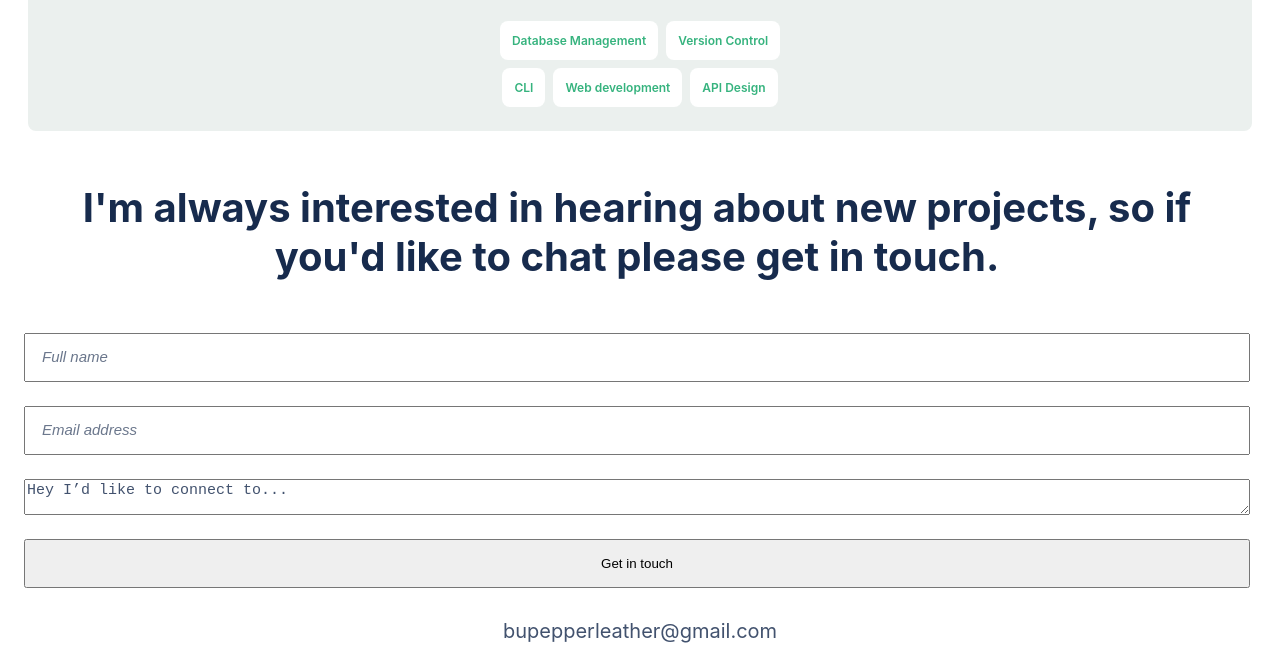
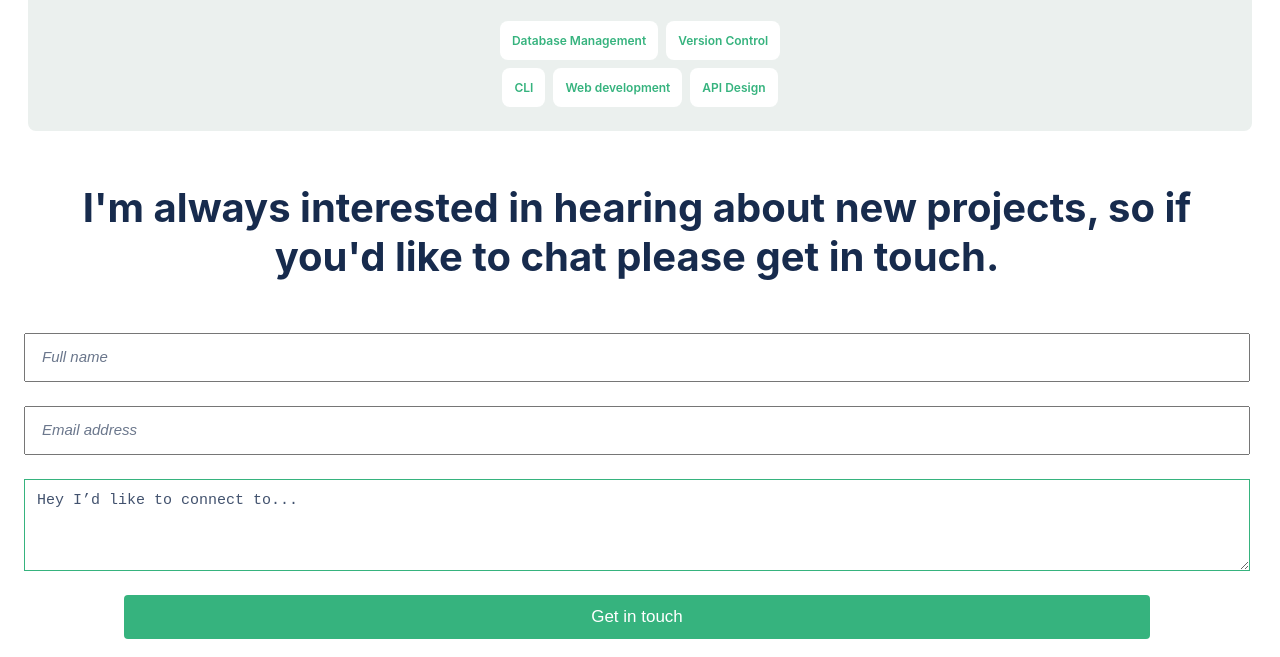
Before and after one commit to Bupilipili/MY-PORTFOLIO, a plain HTML site: page index.html in a window 1280 px wide. Shown: the part 5411-6068 px from the top of the page. Drawn offline with Linux system fonts and the light colour scheme.

Commit message:
Update style.css

```diff
--- a/style.css
+++ b/style.css
@@ -295,16 +295,7 @@ body {
 .form {
   padding-bottom: 31px;
 }
-#my-email {
-  color: #42526e;
-  font-weight: 400;
-  font-size: 20px;
-  margin-top: 0;
-}
 
-.form {
-  padding-bottom: 31px;
-}
 .text-placeholder::placeholder {
   font-style: italic;
   font-weight: 400;
@@ -337,3 +328,19 @@ body {
   font-size: 15px;
   color: #42526e;
 }
+
+textarea {
+  padding: 12px 12px 48px 12px;
+  border-color: #36b37e;
+}
+
+.touch {
+  background-color: #36b37e;
+  color: #fff;
+  padding: 12px;
+  border-radius: 4px;
+  margin: 0 100px 0 100px;
+  border: 0;
+  font-weight: 500;
+  font-size: 17px;
+}
```
Lines whose indentation alone changed are shown as unchanged.
